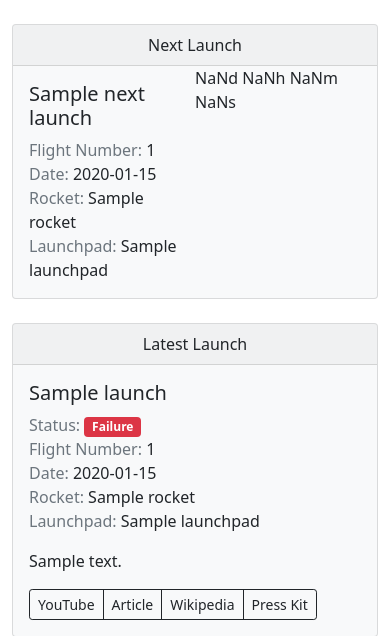
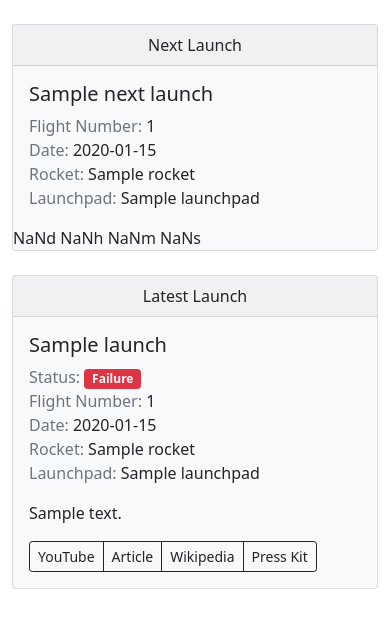
Before and after one commit to esadek/spacex-launch-tracker, a Flask app: template templates/index.html in a window 390 px wide. Shown: the part 56-692 px from the top of the page. Run offline with Flask 2, Linux system fonts and the light colour scheme; the template is opened without the code that fills it: most values are stand-ins (such as "Sample title", 1, 10 or a date in 2020); some libraries are stand-ins or nearby versions.

Commit message:
Add: column breakpoints

```diff
--- a/templates/index.html
+++ b/templates/index.html
@@ -3,7 +3,7 @@
 <div class="card bg-light">
   <div class="card-header text-center">Next Launch</div>
   <div class="row g-0">
-    <div class="col">
+    <div class="col-sm">
       <div class="card-body">
         <h5 class="card-title">{{ next_launch.name }}</h5>
         <p class="card-text mb-0">
@@ -20,7 +20,7 @@
         </p>
       </div>
     </div>
-    <div id="countdown" class="col" data-date="{{ next_launch.date_unix }}"></div>
+    <div id="countdown" class="col-sm" data-date="{{ next_launch.date_unix }}"></div>
   </div>
 </div>
 <div class="card bg-light my-4">
```
